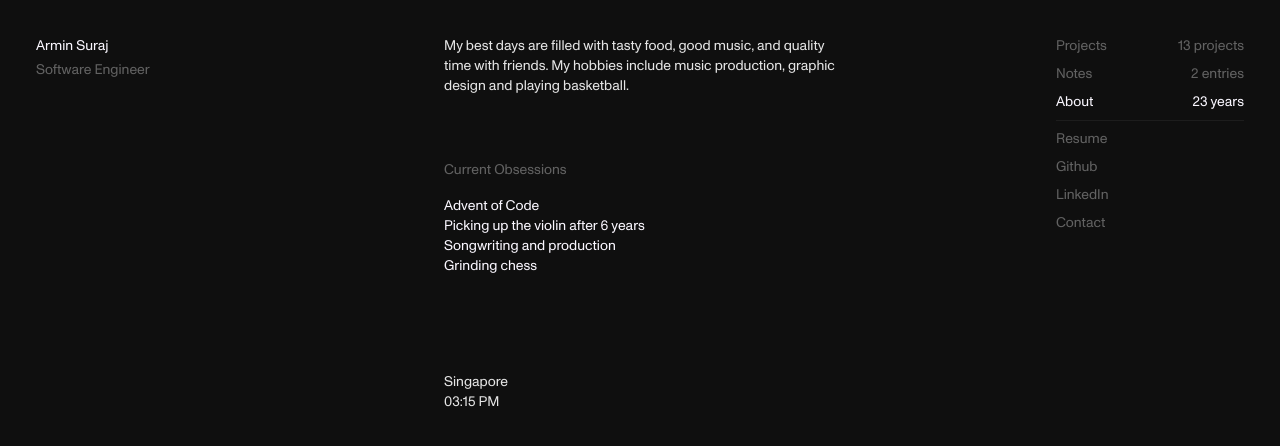
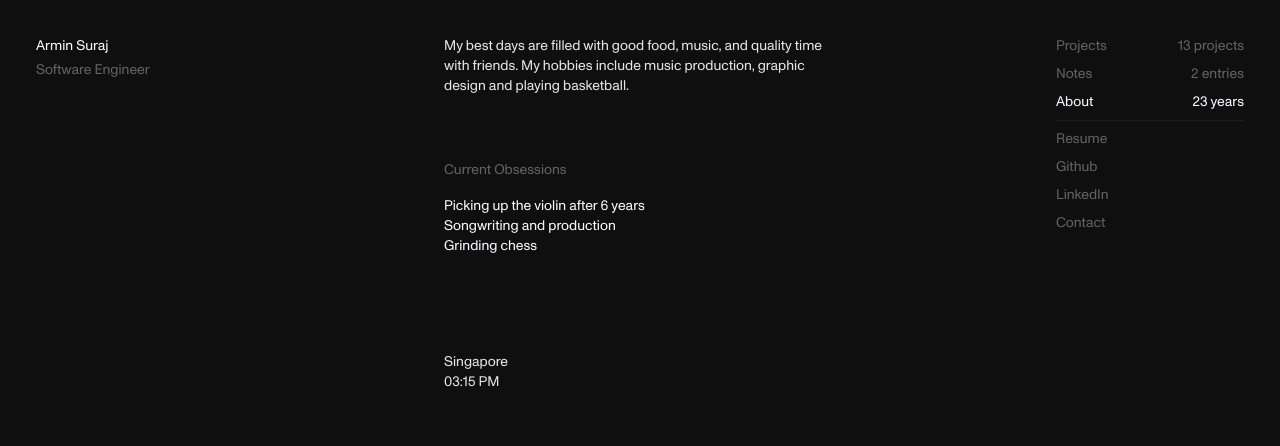
Before and after one commit to arm-out/portfolio, a SvelteKit app: page /about in a window 1280 px wide. Shown: the top 446 px of the page. Built offline with nearby package versions, Linux system fonts and the light colour scheme; no server answers.

Commit message:
updated about

```diff
--- a/src/routes/about/+page.svelte
+++ b/src/routes/about/+page.svelte
@@ -49,8 +49,8 @@
 <h1 class="sr-only">About Me</h1>
 
 <p class="pb-4">
-	My best days are filled with tasty food, good music, and quality time with friends. My hobbies
-	include music production, graphic design and playing basketball.
+	My best days are filled with good food, music, and quality time with friends. My hobbies include
+	music production, graphic design and playing basketball.
 </p>
 
 <div class="grid grid-cols-2 gap-4 pb-4">
@@ -62,7 +62,6 @@
 
 <h2 class="text-sec mt-8 mb-4">Current Obsessions</h2>
 <ul>
-	<li>Advent of Code</li>
 	<li>Picking up the violin after 6 years</li>
 	<li>Songwriting and production</li>
 	<li>Grinding chess</li>
```
